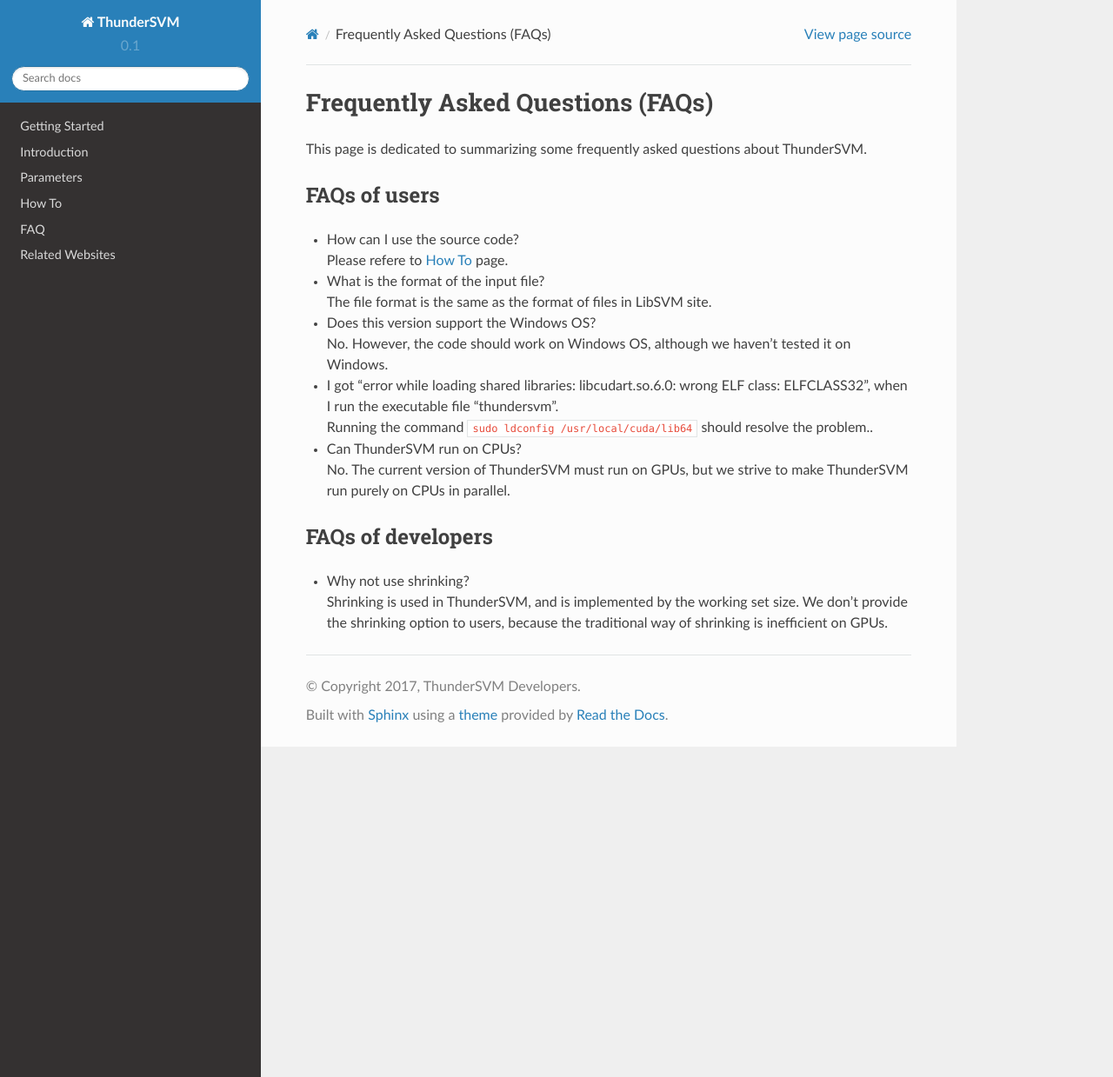
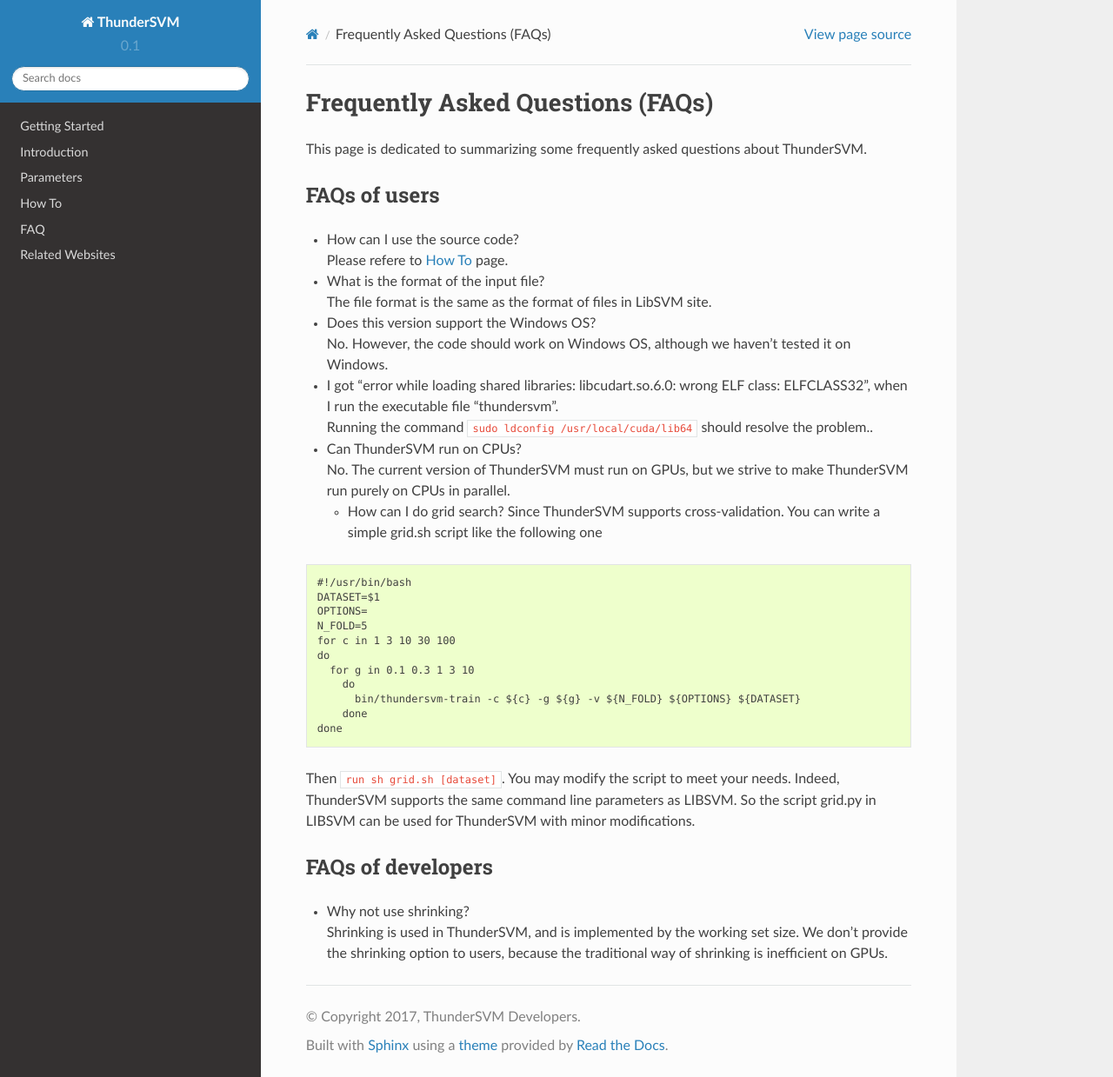
Before and after one commit to Xtra-Computing/thundersvm, a Sphinx documentation site: the page built from docs/faq.md, in a window 1280 px wide and 1239 px high. Shown: the whole window at 87% size. Built offline with Sphinx 7.4.7 and the Read the Docs theme 2.0.0, drawn with Linux system fonts in a browser that asks for light colours.

Commit message:
improve faq

````diff
--- a/docs/faq.md
+++ b/docs/faq.md
@@ -18,6 +18,23 @@
 * Can ThunderSVM run on CPUs?
   No. The current version of ThunderSVM must run on GPUs, but we strive to make ThunderSVM run purely on CPUs in parallel.
 
+  * How can I do grid search?
+  Since ThunderSVM supports cross-validation. You can write a simple grid.sh script like the following one
+```
+#!/usr/bin/bash
+DATASET=$1
+OPTIONS=
+N_FOLD=5
+for c in 1 3 10 30 100
+do
+  for g in 0.1 0.3 1 3 10
+    do
+      bin/thundersvm-train -c ${c} -g ${g} -v ${N_FOLD} ${OPTIONS} ${DATASET}
+    done
+done
+```
+Then ```run sh grid.sh [dataset]```.  You may modify the script to meet your needs. Indeed, ThunderSVM supports the same command line parameters as LIBSVM. So the script grid.py in LIBSVM can be used for ThunderSVM with minor modifications.
+
 ## FAQs of developers
 * Why not use shrinking?
   Shrinking is used in ThunderSVM, and is implemented by the working set size. We don't provide the shrinking option to users, because the traditional way of shrinking is inefficient on GPUs.
````
Also changed, not shown: README.md (+1 -19 lines), docs/get-started.md (+16 -0 lines), 1 other file.
